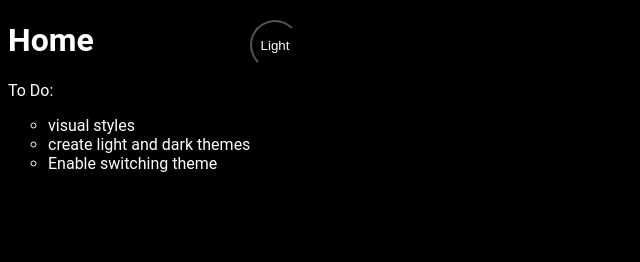
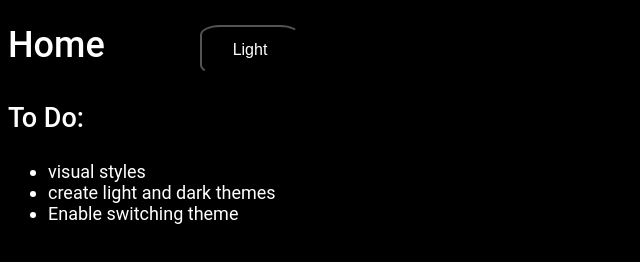
Before and after one commit to BatSmacker84/Website, a plain HTML site: page index.html in a window 1280 px wide. Shown: the whole page, without its empty margins (0-640 px from the left). Drawn offline with Linux system fonts and the light colour scheme.

Commit message:
More starter web stuff
also baitman lol

```diff
--- a/app.js
+++ b/app.js
@@ -1,6 +1,6 @@
 'use strict';
 
-const switcher = document.querySelector('.btn');
+const switcher = document.querySelector('.theme-switch');
 
 switcher.addEventListener('click', function() {
     document.body.classList.toggle('dark-theme')
--- a/index.html
+++ b/index.html
@@ -7,17 +7,19 @@
     <title>Home</title>
     <link rel="stylesheet" href="main.css">
 </head>
-<body class='dark-theme'>
+<body class="dark-theme">
     <h1>Home</h1>
-    <p id="msg">To Do:</p>
+    <h2>To Do:</h2>
+<div class="to-do">
     <ul>
         <li>visual styles</li>
         <li>create light and dark themes</li>
         <li>Enable switching theme</li>
     </ul>
-    <div>
-        <button class="btn">Light</button>
-    </div>
+</div>
+<div>
+        <button class="theme-switch">Light</button>
+</div>
     <script src="app.js"></script>
     <noscript>JavaScript is disabled in your browser. Please enable it to view the content.</noscript>
 </body>
--- a/main.css
+++ b/main.css
@@ -3,25 +3,55 @@
     --black: #000000;
 }
 
-body {
+html {
+    font-size: 18px;
+    font-family: 'Roboto', sans-serif;
+    color: var(--text);
     background: var(--bg);
-    color: var(--text);
-    font-family: 'Roboto', sans-serif;
 }
 
-li {
-    list-style: circle;
+body {
+    color: var(--text);
+    background: var(--bg);
 }
 
-.btn {
+h1 {
+    font-size: 2rem;
+    font-weight: 500;
+    margin-bottom: 2rem;
+}
+
+h2 {
+    font-size: 1.5rem;
+    font-weight: 500;
+    margin-bottom: 0.5rem;
+}
+
+.to-do {
+    display: flex;
+    align-items: center;
+    justify-content: space-between;
+    margin-bottom: 1rem;
+}
+
+li:hover {
+    color: aquamarine;
+}
+
+.theme-switch {
     position: absolute;
-    top: 20px;
-    left: 250px;
+    top: 25px;
+    left: 200px;
     height: 50px;
-    width: 50px;
-    border-radius: 50%;
+    width: 100px;
+    border-radius: 20%;
+    font-size: 16px;
     color: var(--text);
     background-color: var(--bg);
+    -webkit-border-radius: 20%;
+    -moz-border-radius: 20%;
+    -ms-border-radius: 20%;
+    -o-border-radius: 20%;
 }
 
 
```
Also changed, not shown: baitman.png (added).
